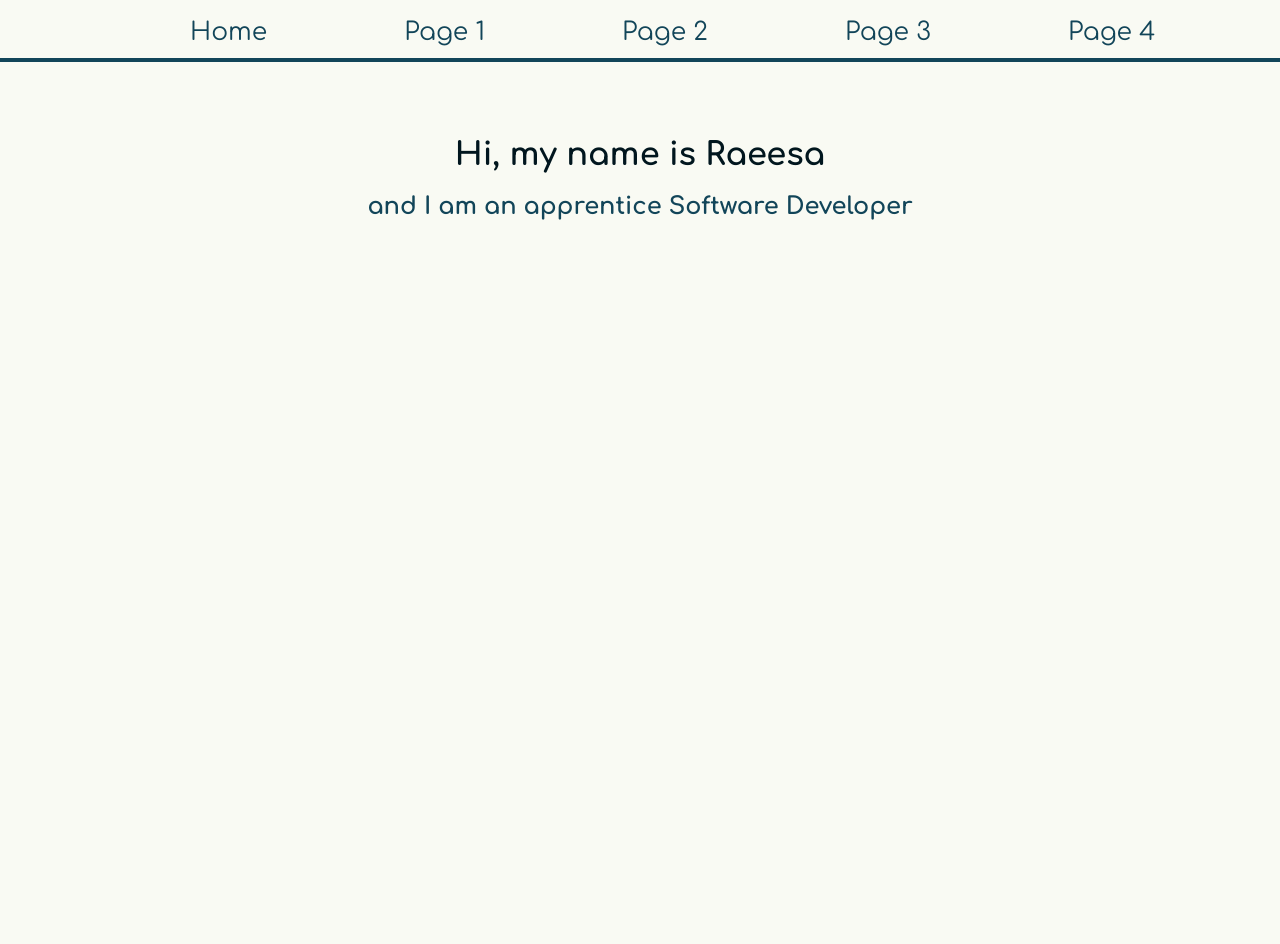
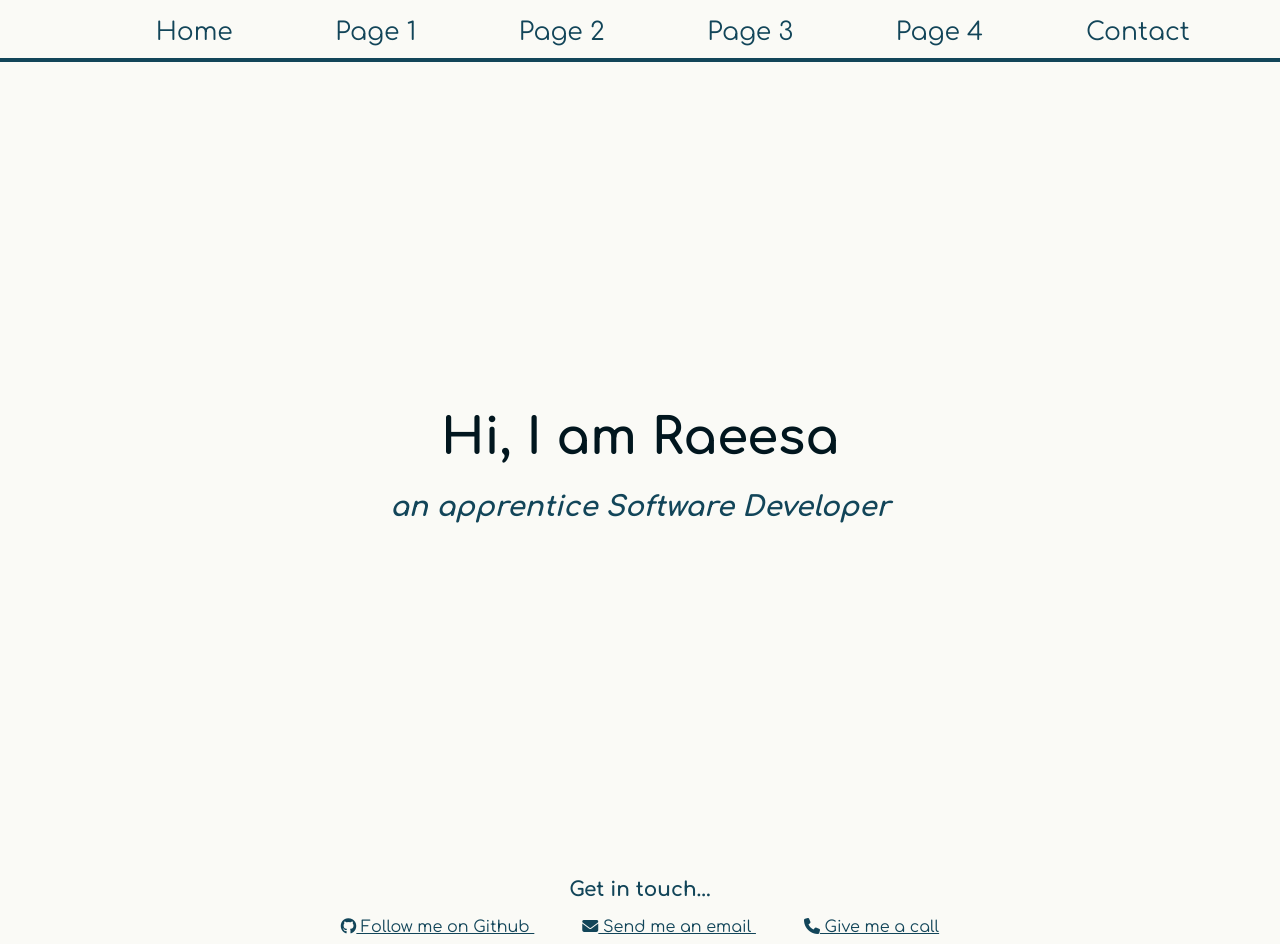
Before and after one commit to raeesa99/My-Website, a Node server app: page / in a window 1280 px wide. Before the commit the page ends 220 px from the top, so only its background shows below. Run offline with Node 20, Linux system fonts and the light colour scheme; some libraries are stand-ins or nearby versions.

Commit message:
modified homepage, added contact info to footer, contact link to navbar

```diff
--- a/public/style.css
+++ b/public/style.css
@@ -2,13 +2,18 @@ html, body {
     width: 100%;
     height: 100vh;
     margin: 0;
-    background: #F9FAF3;
+    background: #FAFAF6;
     font-family: 'Comfortaa', cursive;
 }
 
 .container{
     width: 100%;
     height: 100%;
+    display: flex;
+    flex-direction: column;
+    align-items: center;
+    text-align: center;
+    justify-content: center;
 }
 
 nav{
@@ -52,13 +57,37 @@ nav{
   }
 
   h1 {
-    padding-top: 25px;
-    margin-top: 50px;
     text-align: center;
+    font-size: 50px;
     color: #01161E;
+    margin-bottom: 25px;
   }
 
   h2 {
     text-align: center;
+    font-size: 28px;
     color: #124559;
   }
+
+  .contact {
+    text-align: center;
+  }
+
+  .contactButton {
+    margin: 16px;
+    padding: 8px;
+  }
+
+  .contact > a {
+    color: #124559;
+  }
+
+  .contact > a:hover {
+    color: #598392 ;
+    cursor: pointer;
+    text-decoration: none;
+  }
+
+  #getintouch {
+    font-size: 20px;
+  }
--- a/views/home.hbs
+++ b/views/home.hbs
@@ -1,2 +1,6 @@
-<h1>Hi, my name is Raeesa</h1>
-<h2>and I am an apprentice Software Developer</h2>
+<div class="home">
+    <div id="intro">
+        <h1>Hi, I am Raeesa</h1>
+        <h2><em>an apprentice Software Developer</em></h2>
+    </div>
+</div>
--- a/views/layouts/main.hbs
+++ b/views/layouts/main.hbs
@@ -15,5 +15,26 @@
         <div class="container">
             {{{ body }}}
         </div>
+
+    <script src="https://kit.fontawesome.com/014e65dcc4.js" crossorigin="anonymous"></script>
 </body>
+<footer>
+        <div class="contact" id="contact">
+        <h2 id="getintouch">Get in touch...</h2>
+
+        <a href="https://github.com/raeesa99" target="_blank" class="contactButton" id="profile-link">
+        <i class="fa-brands fa-github"></i>
+        Follow me on Github
+        </a>
+        <a href="https://outlook.live.com/owa/" target="_blank" class="contactButton" id="mail">
+        <i class="fa-solid fa-envelope"></i>
+        Send me an email
+        </a>
+        <a href="tel:12345678901" target="_blank" class="contactButton" id="phone">
+        <i class="fa-solid fa-phone"></i>
+        Give me a call
+        </a>
+    </div>
+</footer>
 </html>
+</html>
--- a/views/partials/navbar.hbs
+++ b/views/partials/navbar.hbs
@@ -5,5 +5,6 @@
         <li class="nav-item"><a href="/2">Page 2</a></li>
         <li class="nav-item"><a href="/3">Page 3</a></li>
         <li class="nav-item"><a href="/4">Page 4</a></li>
+        <li class="nav-item"><a href="#contact">Contact</a></li>
     </ul>
 </nav>
```
